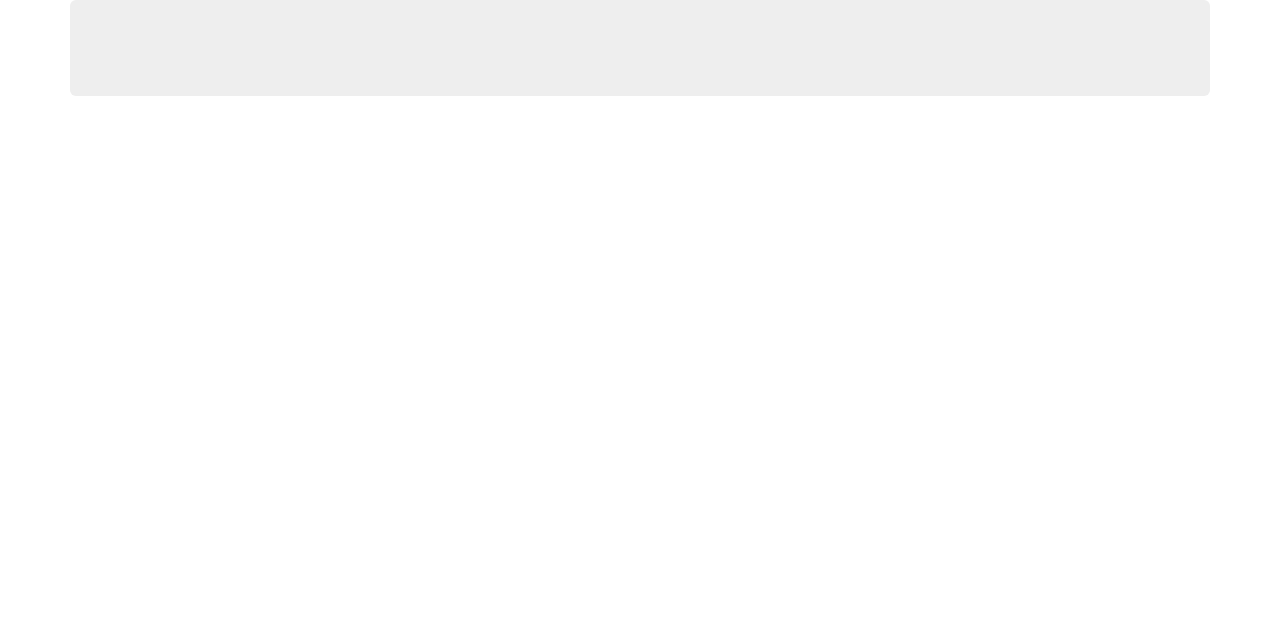
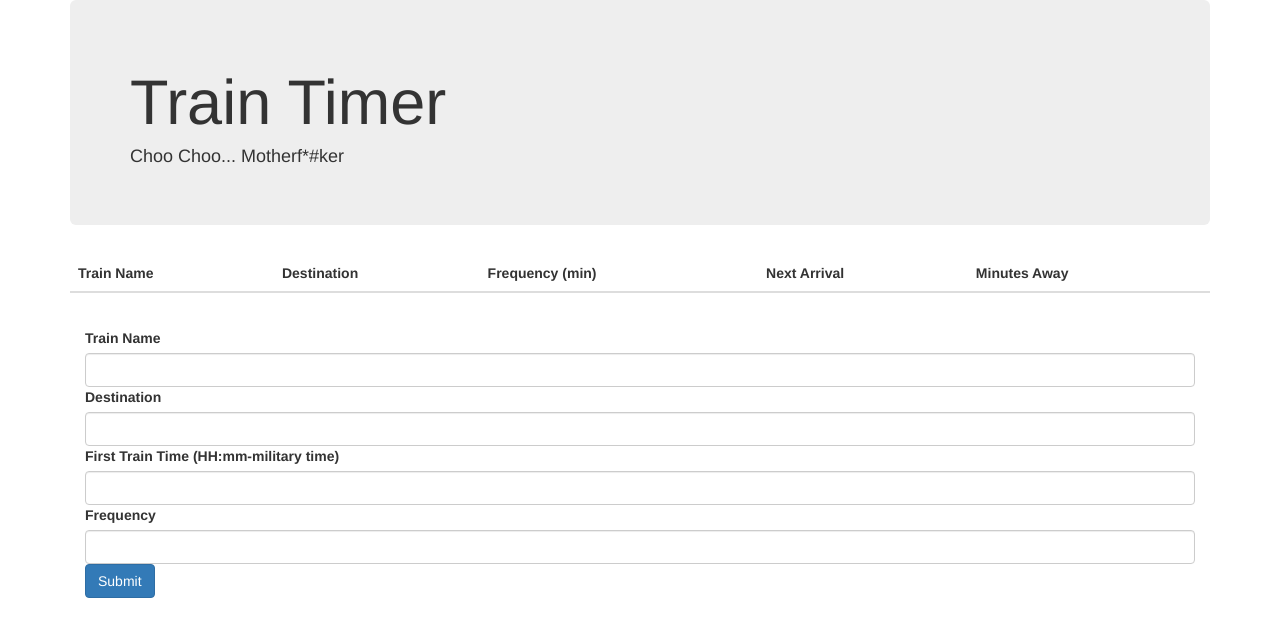
Before and after one commit to mpesce348/trainActivity, a plain HTML site: page index.html in a window 1280 px wide. Drawn offline with nearby package versions, Linux system fonts and the light colour scheme.

Commit message:
improved html, some javascript

```diff
--- a/index.html
+++ b/index.html
@@ -10,14 +10,47 @@
 	<body>
 		<div class="container">
 			<div class="jumbotron">
+				<h1>Train Timer</h1>
+				<h4>Choo Choo... Motherf*#ker</h4>
+			</div>
+			<table class="table" >
+				<thead>
+					<tr>
+						<th>Train Name</th>
+						<th>Destination</th>
+						<th>Frequency (min)</th>
+						<th>Next Arrival</th>
+						<th>Minutes Away</th>
+					</tr>
+				</thead>
+				<tbody id="emptyTable">
+				</tbody>
+			</table>
+			<div class="panel-body">
+            <form>
+              <label>
+                Train Name
+              </label>
+              <input type="text" class="input-group form-control" id="trainNameInput">
 
-			</div>
-			<div class="table">
+              <label>
+                Destination
+              </label>
+              <input type="text" class="input-group form-control" id="destinationInput">
 
-			</div>
-			<div class="form">
+              <label>
+                First Train Time (HH:mm-military time)
+              </label>
+              <input type="text" class="input-group form-control" id="trainTimeInput">
 
-			</div>
+              <label>
+                Frequency
+              </label>
+              <input type="text" class="input-group form-control" id="frequencyInput">
+
+              <input class="btn btn-primary" type="submit" id="submitForm">
+            </form>
+          </div>
 		</div>
 		<!-- LINK TO FIREBASE GOES HERE -->
 		<script src="https://www.gstatic.com/firebasejs/live/3.0/firebase.js"></script>
```
Also changed, not shown: assets/javascript.js (+21 -0 lines).
